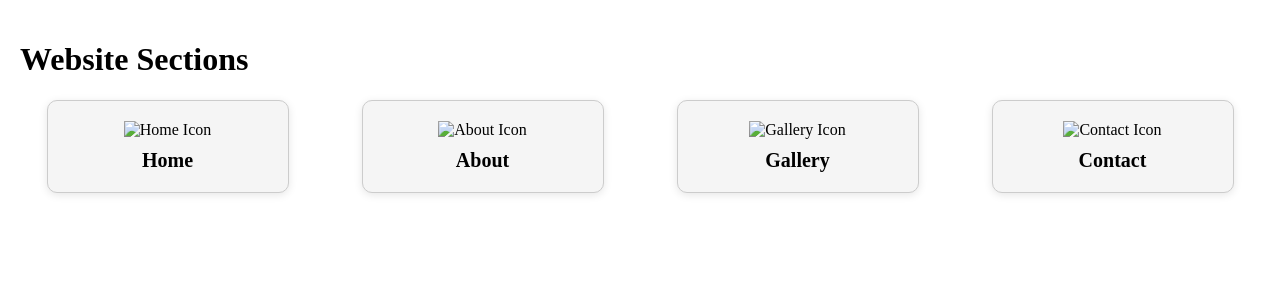
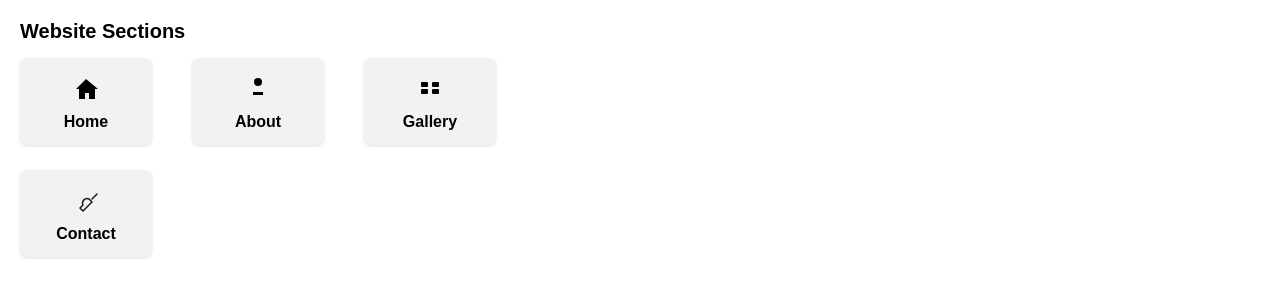
Before and after one commit to FS25-23MdSaquib/Task__9, a plain HTML site: page index.html in a window 1280 px wide. Drawn offline with Linux system fonts and the light colour scheme.

Commit message:
Update index.html

```diff
--- a/index.html
+++ b/index.html
@@ -1,70 +1,94 @@
 <!DOCTYPE html>
 <html lang="en">
 <head>
-  <meta charset="UTF-8">
-  <title>Four Section Layout</title>
+  <meta charset="UTF-8" />
+  <meta name="viewport" content="width=device-width, initial-scale=1" />
+  <title>Website Sections</title>
   <style>
     body {
-      background-color: white;
-      margin: 0;
-      padding: 20px;
+      font-family: Arial, serif;
+      background-color: #fff;
+      margin: 20px;
     }
-
+    h2 {
+      font-weight: bold;
+      font-size: 20px;
+      margin-bottom: 15px;
+    }
     .container {
       display: flex;
-      justify-content: space-around;
-      align-items: flex-start;
-      gap: 20px;
       flex-wrap: wrap;
+      gap: 25px 40px;
+      max-width: 480px;
     }
-
-    .section {
-      background-color: whitesmoke;
-      border: 1px solid #ccc;
-      padding: 20px;
-      width: 200px;
+    .box {
+      background: #f2f2f2;
+      border-radius: 8px;
+      box-shadow: 0 1px 3px rgba(0,0,0,0.14);
+      width: 130px;
+      height: 85px;
+      display: flex;
+      flex-direction: column;
+      align-items: center;
+      justify-content: center;
+      cursor: default;
+      user-select: none;
+      border: 1px solid transparent;
+      transition: box-shadow 0.3s ease;
+    }
+    .box:hover {
+      box-shadow: 0 4px 8px rgba(0,0,0,0.24);
+    }
+    .icon {
+      width: 32px;
+      height: 32px;
+      fill: #000;
+      margin-bottom: 8px;
+    }
+    .contact-icon {
+      width: 32px;
+      height: 32px;
+      display: block;
+      margin-bottom: 8px;
+      filter: brightness(0) invert(0.1);
+    }
+    .label {
+      font-weight: bold;
       text-align: center;
-      box-shadow: 0 2px 8px rgba(0,0,0,0.1);
-      border-radius: 10px;
-    }
-
-    .section img {
-      width: 60px;
-      height: 60px;
-      margin-bottom: 10px;
-    }
-
-    .section h2 {
-      font-size: 20px;
-      margin: 0;
     }
   </style>
 </head>
 <body>
-
-<h1>Website Sections</h1>
-
-<div class="container">
-  <div class="section">
-    <img src="download.png" alt="Home Icon">
-    <h2>Home</h2>
+  <h2>Website Sections</h2>
+  <div class="container">
+    <div class="box" title="Home">
+      <svg class="icon" xmlns="http://www.w3.org/2000/svg" viewBox="0 0 64 64" aria-hidden="true" focusable="false">
+        <path d="M32 12L12 32h6v20h12V40h8v12h12V32h6z"/>
+      </svg>
+      <div class="label">Home</div>
+    </div>
+    <div class="box" title="About">
+      <svg class="icon" xmlns="http://www.w3.org/2000/svg" viewBox="0 0 64 64" aria-hidden="true" focusable="false">
+        <circle cx="32" cy="18" r="8" stroke="none"/>
+        <path d="M22 38h20v6H22z" />
+      </svg>
+      <div class="label">About</div>
+    </div>
+    <div class="box" title="Gallery">
+      <svg class="icon" xmlns="http://www.w3.org/2000/svg" viewBox="0 0 64 64" aria-hidden="true" focusable="false">
+        <rect x="14" y="18" width="14" height="10" rx="2" ry="2" />
+        <rect x="36" y="18" width="14" height="10" rx="2" ry="2" />
+        <rect x="14" y="32" width="14" height="10" rx="2" ry="2" />
+        <rect x="36" y="32" width="14" height="10" rx="2" ry="2" />
+      </svg>
+      <div class="label">Gallery</div>
+    </div>
+    <div class="box" title="Contact">
+      <svg class="contact-icon" xmlns="http://www.w3.org/2000/svg" viewBox="0 0 64 64" aria-hidden="true" focusable="false">
+        <path d="M20 46l6-6m0 0a9 9 0 0 1 12-12l6 6-18 18-6-6zm18-12 10-10" fill="none" stroke="#000" stroke-width="3" stroke-linecap="round" stroke-linejoin="round"/>
+      </svg>
+      <div class="label">Contact</div>
+    </div>
   </div>
-
-  <div class="section">
-    <img src="download (1).png" alt="About Icon">
-    <h2>About</h2>
-  </div>
-
-  <div class="section">
-    <img src="icons8-gallery-50.png" alt="Gallery Icon">
-    <h2>Gallery</h2>
-  </div>
-
-  <div class="section">
-    <img src="phone-icon-trendy-flat-style-260nw-750981196.webp" alt="Contact Icon">
-    <h2>Contact</h2>
-  </div>
-</div>
-
 </body>
 </html>
```
